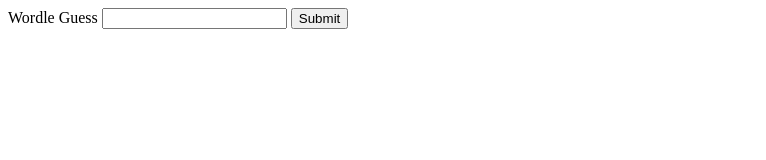
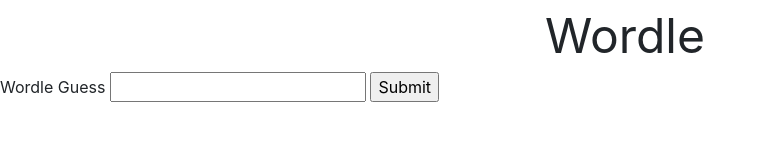
Before and after one commit to 20leo02/Accessible-Wordle, a plain HTML site: page index.html in a window 1280 px wide. Shown: the whole page, without its empty margins (0-766 px from the left). Drawn offline with nearby package versions, Linux system fonts and the light colour scheme.

Commit message:
Add jQuery and Bootstrap links, preliminary header styling

```diff
--- a/index.html
+++ b/index.html
@@ -3,16 +3,29 @@
 <head>
     <meta charset="UTF-8">
     <title>Wordle</title>
+
+    <!-- jquery -->
     <script src="https://ajax.googleapis.com/ajax/libs/jquery/2.1.3/jquery.min.js"></script>
+    <script src="http://code.jquery.com/jquery-3.3.1.min.js"></script>
+    <script src="https://code.jquery.com/ui/1.12.0/jquery-ui.min.js"></script>
+    <link rel="stylesheet" href="http://code.jquery.com/ui/1.12.1/themes/base/jquery-ui.css">
+
+    <!-- bootstrap -->
+    <link rel="stylesheet" href="https://stackpath.bootstrapcdn.com/bootstrap/4.2.1/css/bootstrap.min.css">
+
+    <!-- src -->
     <script src="index.js" type="text/jsx"></script>
-    <link type = "stylesheet" href = "style.css">
+    <link rel="stylesheet" href="style.css">
 </head>
 <body>
     <div id="wordle-container" class="container-fluid">
+        <div id="header-container" class="row">
+                <span id="title" class="col-8">Wordle</span>
+        </div>
         <div id="input-container" class="row">
-            <textbox id="wordleGuess">
-                <label for="wordleGuess">Wordle Guess</label>
-                <input type="text" id="wordleGuess" name="wordleGuess" />
+            <textbox id="wordle-guess">
+                <label for="wordle-guess">Wordle Guess</label>
+                <input type="text" id="wordle-guess" name="wordleGuess" />
                 <input type="submit" id="submit" name="submit" />
             </textbox>
         </div>
--- a/style.css
+++ b/style.css
@@ -0,0 +1,17 @@
+#body, html{
+    width: 100%;
+    height: 100%;
+}
+#wordle-container{
+    width: 100%;
+}
+#header-container{
+    width: 100%;
+}
+
+#title{
+    font-size: 48px;
+    margin: auto;
+    display: inline-block;
+    text-align: center;
+}
```
